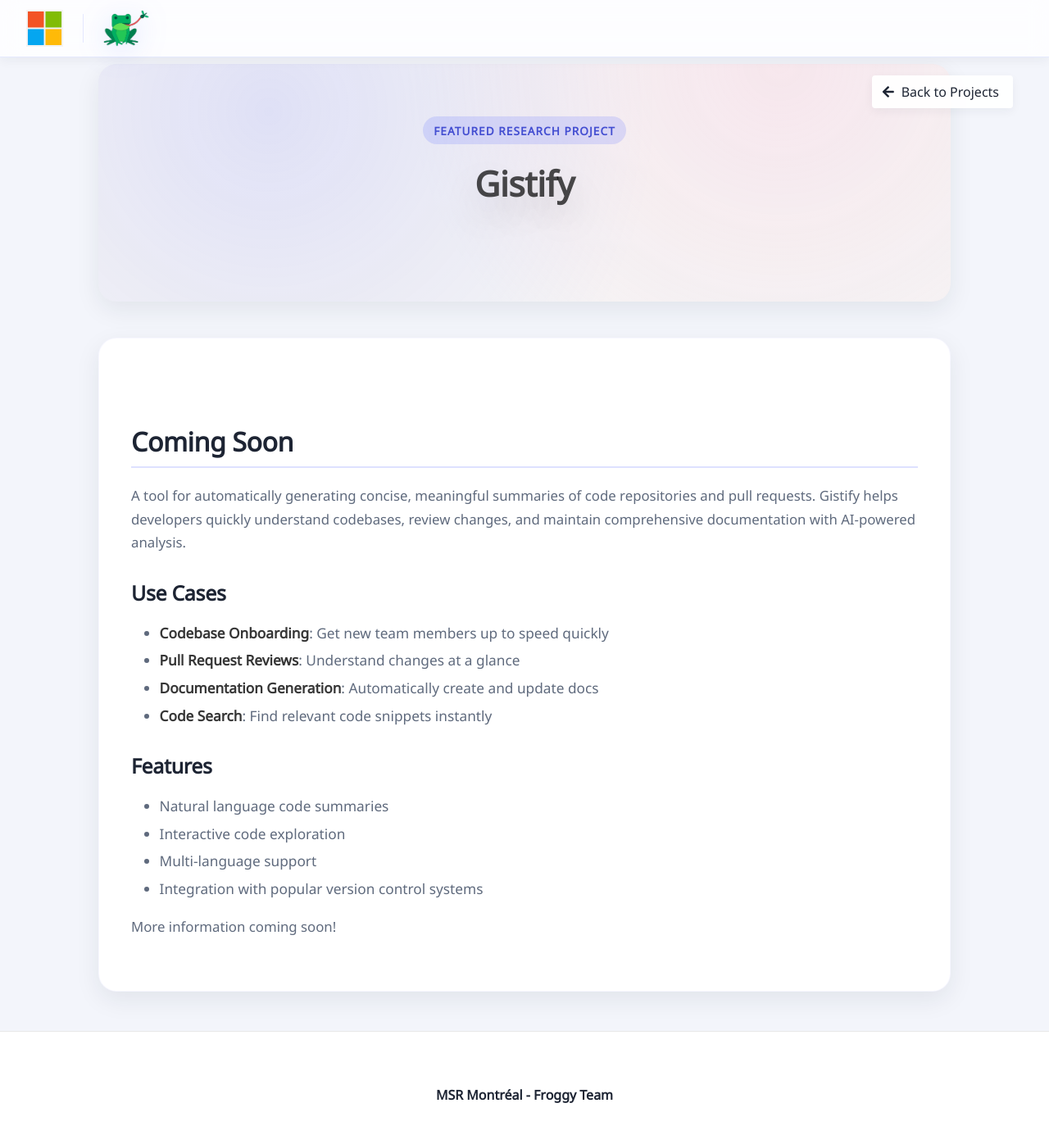
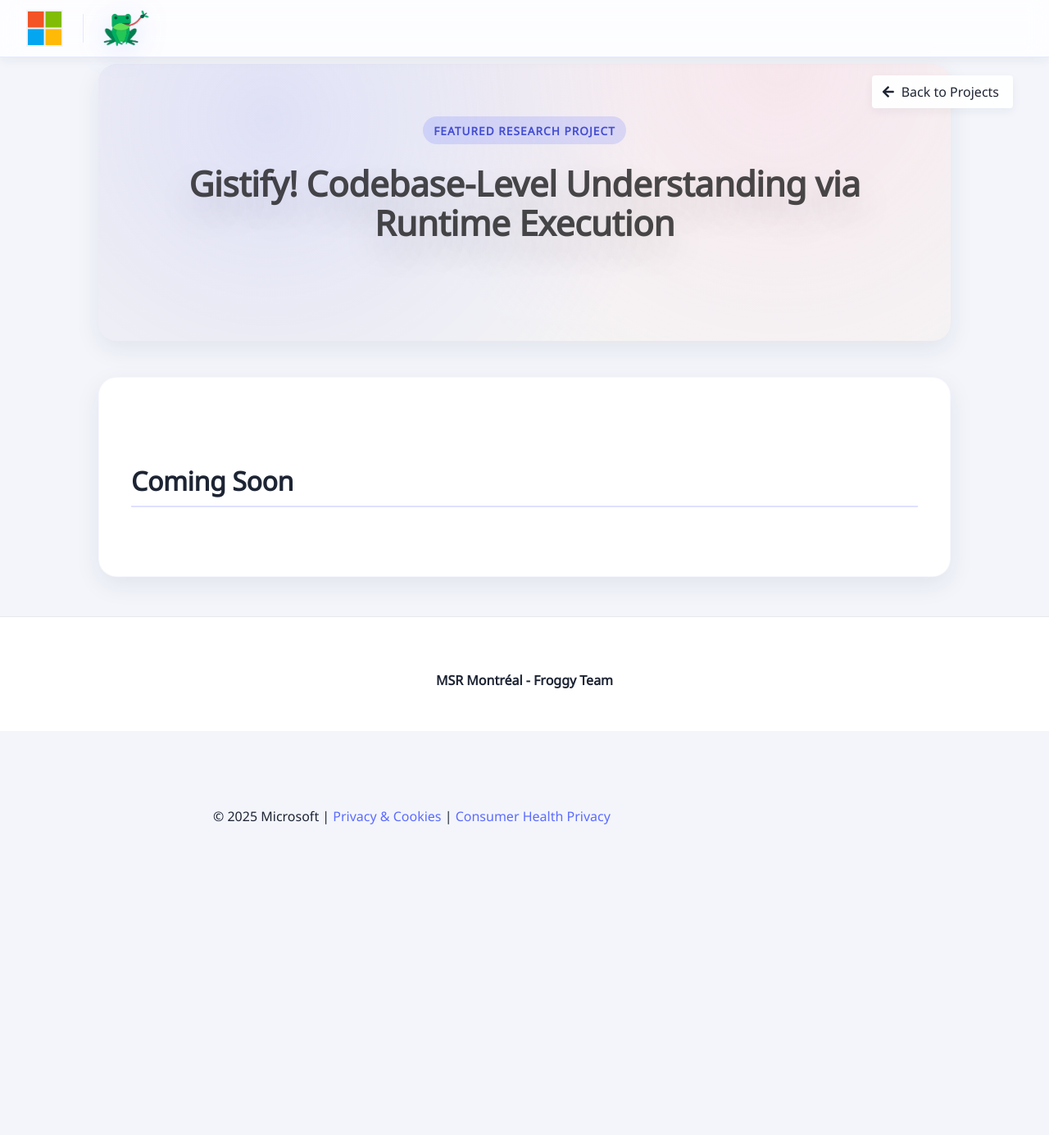
Before and after one commit to microsoft/debug-gym, a Jekyll site: the page built from docs/_projects/gistify.md, in a window 1280 px wide and 1400 px high. Shown: the top 1385 px of the window at 82% size. Built offline with Jekyll 4.4.1, drawn with Linux system fonts in a browser that asks for light colours; some web fonts are replaced; comment, search, counter and statistics services are not loaded; a style sheet for code colours, icons or effects is not loaded.

Commit message:
gistify paper

```diff
--- a/docs/_projects/gistify.md
+++ b/docs/_projects/gistify.md
@@ -1,27 +1,9 @@
 ---
 layout: project
-title: "Gistify"
-description: "AI-powered code understanding and summarization"
+title: "Gistify! Codebase-Level Understanding via Runtime Execution"
+description: "Codebase-Level Understanding via Runtime Execution"
 status: "coming-soon"
-draft: true
+paper_local: "/static/papers/Gistify_arxiv.pdf"
 ---
 
 ## Coming Soon
-
-A tool for automatically generating concise, meaningful summaries of code repositories and pull requests. Gistify helps developers quickly understand codebases, review changes, and maintain comprehensive documentation with AI-powered analysis.
-
-### Use Cases
-
-- **Codebase Onboarding**: Get new team members up to speed quickly
-- **Pull Request Reviews**: Understand changes at a glance
-- **Documentation Generation**: Automatically create and update docs
-- **Code Search**: Find relevant code snippets instantly
-
-### Features
-
-- Natural language code summaries
-- Interactive code exploration
-- Multi-language support
-- Integration with popular version control systems
-
-More information coming soon!
```
Also changed, not shown: 1 other file.
